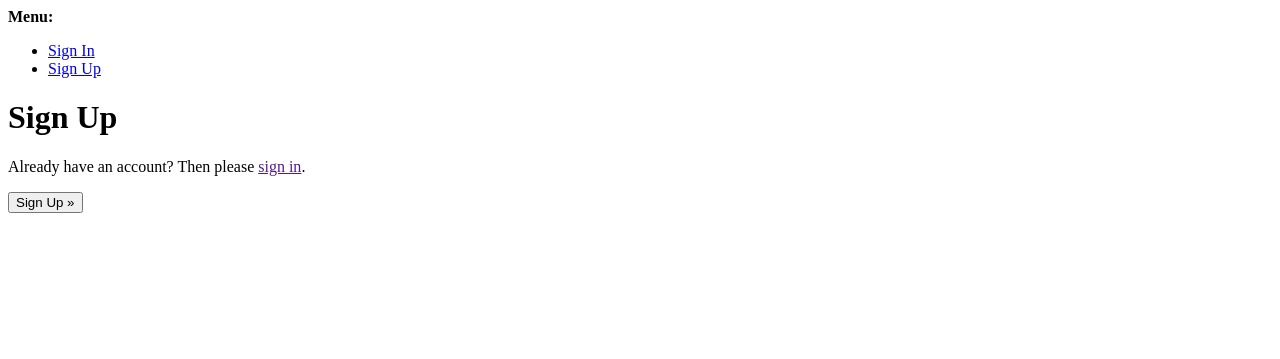
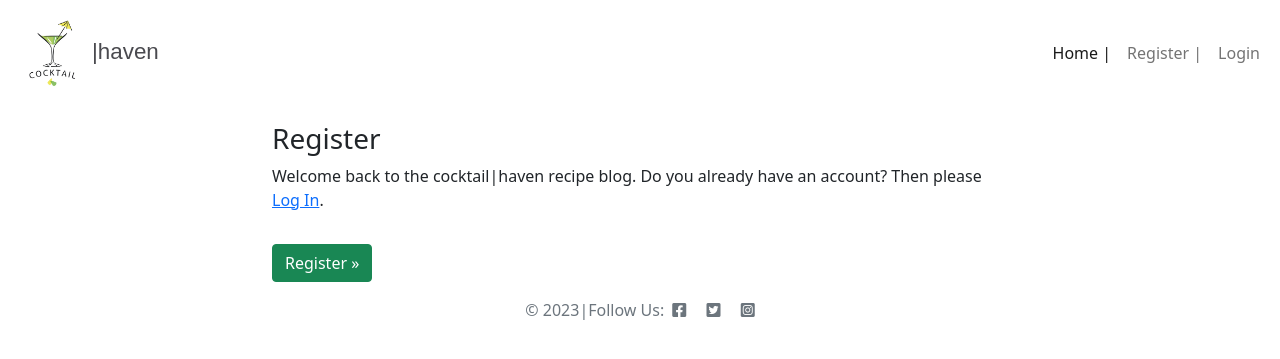
Before and after one commit to Indrakens/cocktail-haven, a Django app: template templates/account/signup.html in a window 1280 px wide. Shown: the top 359 px of the page. Run offline with Django 3.2, Linux system fonts and the light colour scheme; the template is opened without the code that fills it: most values are stand-ins (such as "Sample title", 1, 10 or a date in 2020).

Commit message:
Create logout and signup files

```diff
--- a/templates/account/signup.html
+++ b/templates/account/signup.html
@@ -1,21 +1,31 @@
-{% extends "account/base.html" %}
+{% extends "base.html" %}
 
 {% load i18n %}
 
-{% block head_title %}{% trans "Signup" %}{% endblock head_title %}
+{% block head_title %}{% trans "Signup" %}{% endblock %}
 
 {% block content %}
-<h1>{% trans "Sign Up" %}</h1>
+<div class="container">
+    <div class="row">
+        <div class="col-md-8 mt-3 offset-md-2">
+            <h3>{% trans "Register" %}</h3>
 
-<p>{% blocktrans %}Already have an account? Then please <a href="{{ login_url }}">sign in</a>.{% endblocktrans %}</p>
-
+            <p>{% blocktrans %}Welcome back to the cocktail|haven recipe blog. Do you already have an account? Then please <a
+                    class="link" href="{{ login_url }}">Log In</a>.{% endblocktrans %}</p>
+        </div>
+    </div>
+    <div class="row">
+        <div class="col-md-8 mt-3 offset-md-2">
             <form class="signup" id="signup_form" method="post" action="{% url 'account_signup' %}">
                 {% csrf_token %}
                 {{ form.as_p }}
                 {% if redirect_field_value %}
                 <input type="hidden" name="{{ redirect_field_name }}" value="{{ redirect_field_value }}" />
                 {% endif %}
-  <button type="submit">{% trans "Sign Up" %} &raquo;</button>
+                <button class="btn btn-signup right btn-success" type="submit">{% trans "Register" %} &raquo;</button>
             </form>
+        </div>
+    </div>
+</div>
 
-{% endblock content %}
+{% endblock %}
```
Also changed, not shown: templates/account/logout.html (+22 -14 lines). Lines whose indentation alone changed are shown as unchanged.
